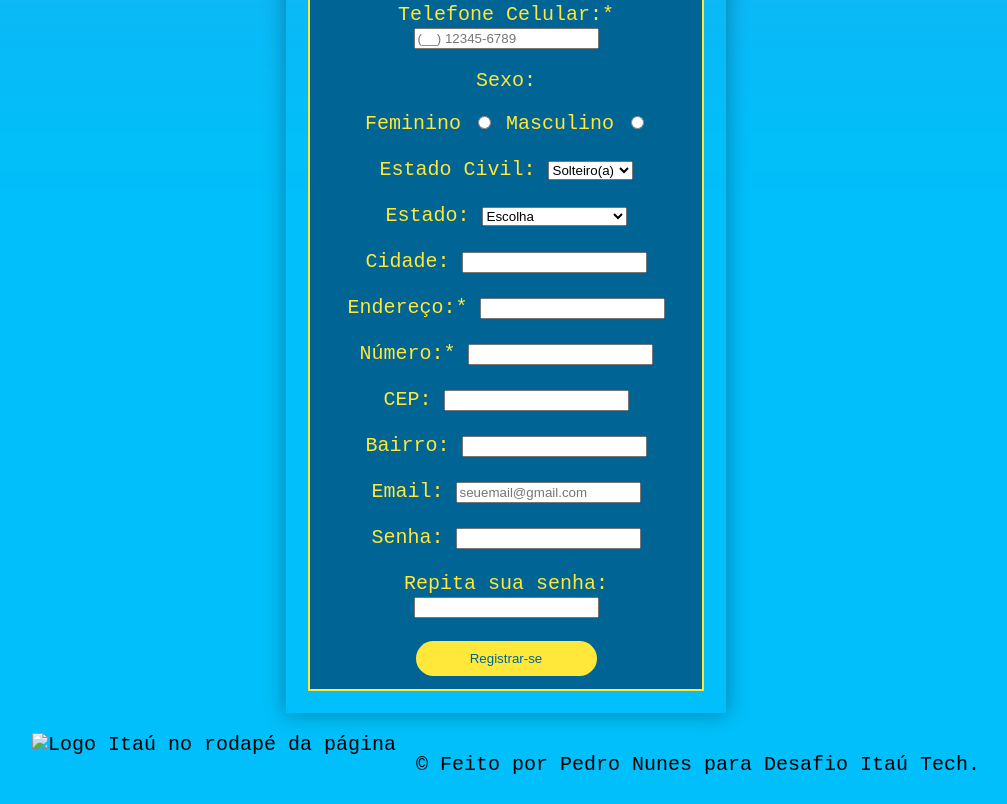
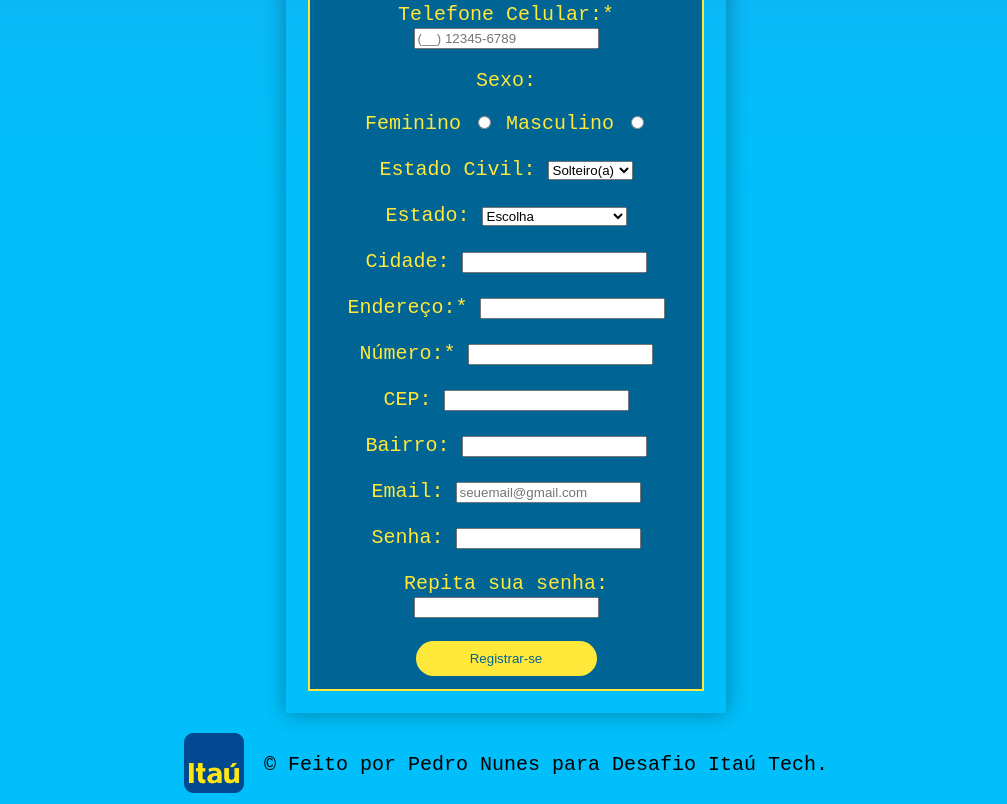
Before and after one commit to nuneszinn/Single-Finger-Tech, a plain HTML site: page index.html in a window 1280 px wide. Shown: the part 523-1327 px from the top of the page, without its empty margins (134-1141 px from the left). Drawn offline with Linux system fonts and the light colour scheme.

Commit message:
Update index.html

```diff
--- a/index.html
+++ b/index.html
@@ -128,7 +128,7 @@
         </section>
 
         <footer>
-                <img src="imagens-em-uso/itau-logo.png" alt="Logo Itaú no rodapé da página">
+                <img src="images/itau-logo.png" alt="Logo Itaú no rodapé da página">
                 <p>© Feito por Pedro Nunes para Desafio Itaú Tech.<br></p>
         </footer>
     </body>
```
